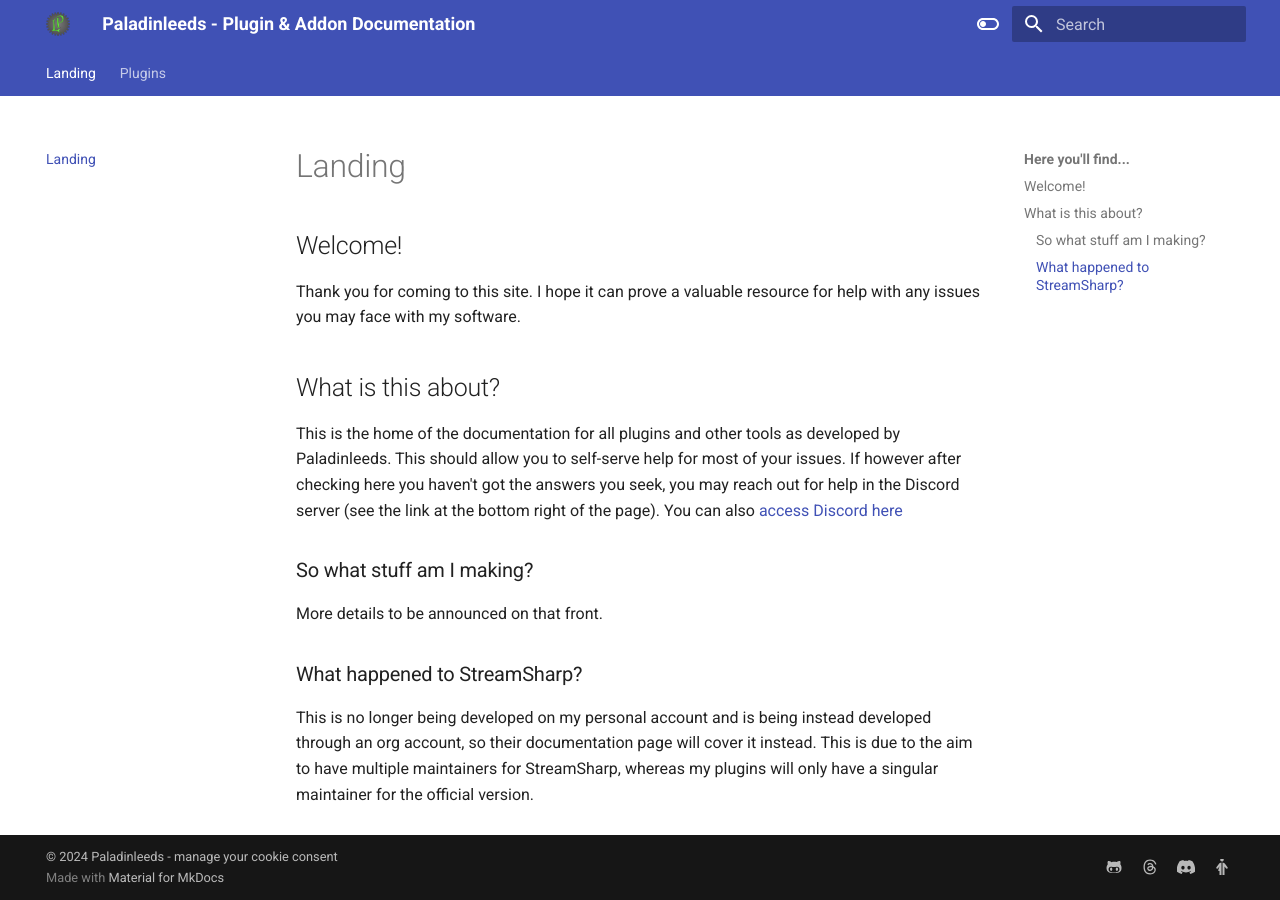
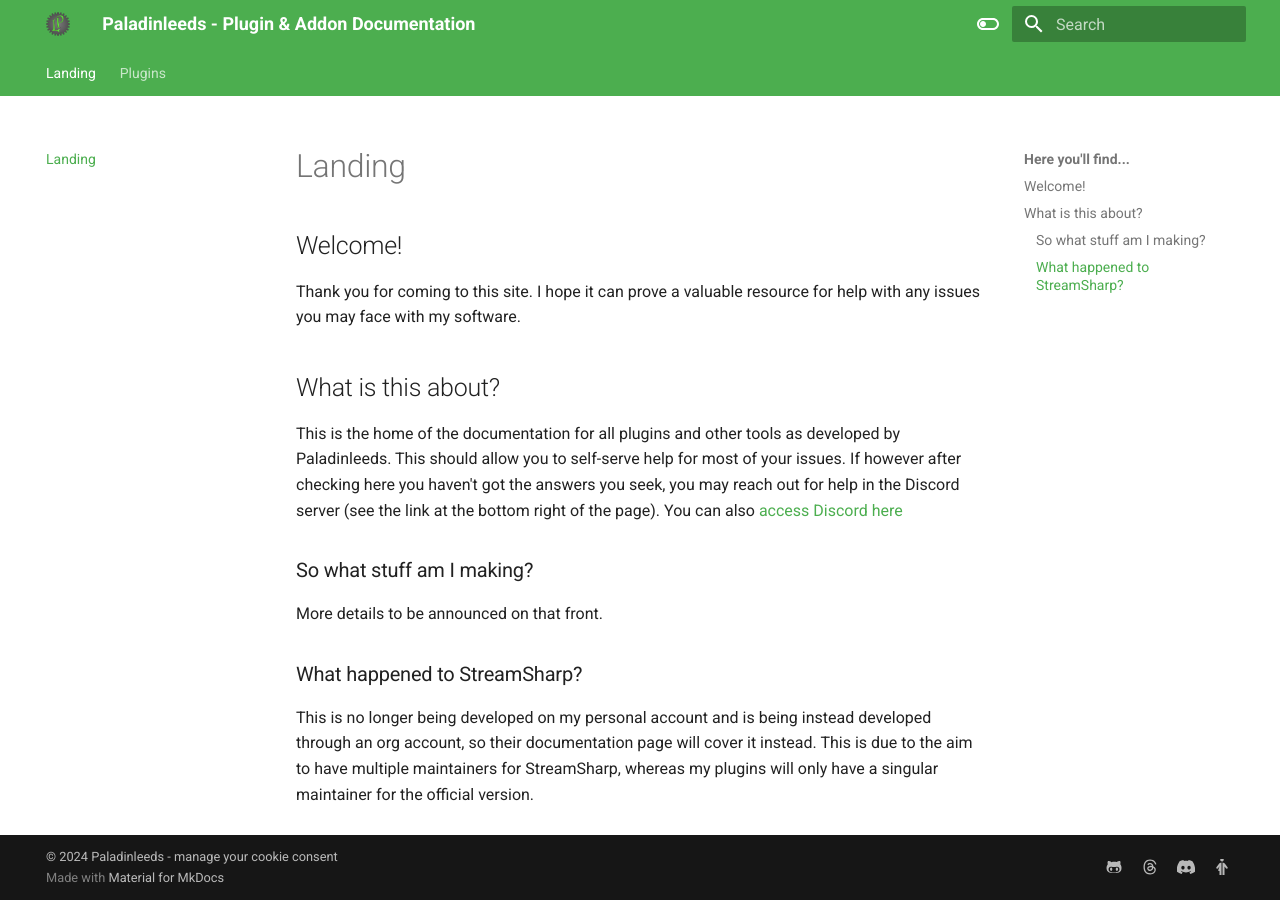
Before and after one commit to Paladinleeds/paladinleeds.github.io, an MkDocs documentation site: the page built from docs/index.md, in a window 1280 px wide. Built offline with MkDocs 1.6.1 and Material for MkDocs 9.7.7, drawn with Linux system fonts in a browser that asks for light colours; plug-ins that fetch from the network failed and are left out.

Commit message:
Updated primary colour to better fit the logo colours

```diff
--- a/mkdocs.yml
+++ b/mkdocs.yml
@@ -38,13 +38,13 @@ theme:
       toggle:
         icon: material/toggle-switch-off-outline
         name: Switch to dark mode
-      primary: darkblue
+      primary: green
       accent: purple
     - scheme: slate
       toggle:
         icon: material/toggle-switch
         name: Switch to light mode
-      primary: darkblue
+      primary: green
       accent: pink
 
 extra:
```
